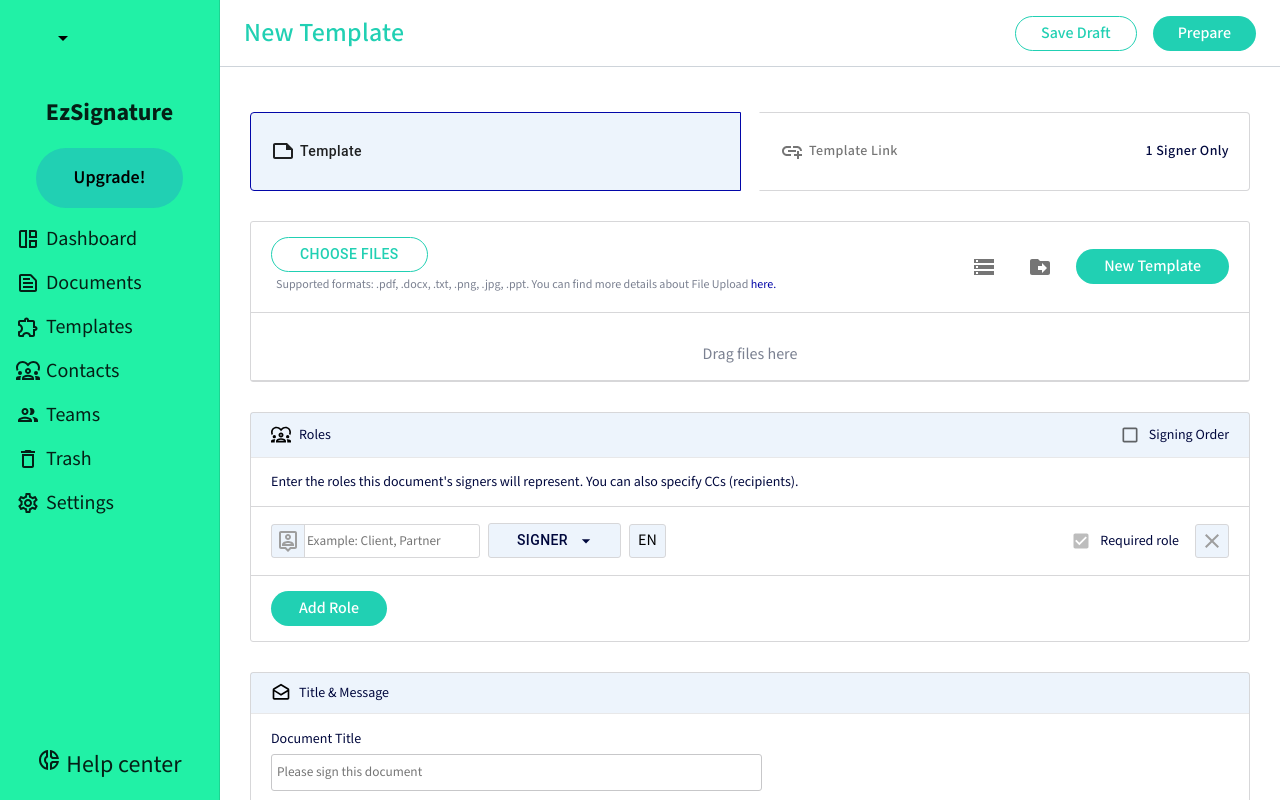
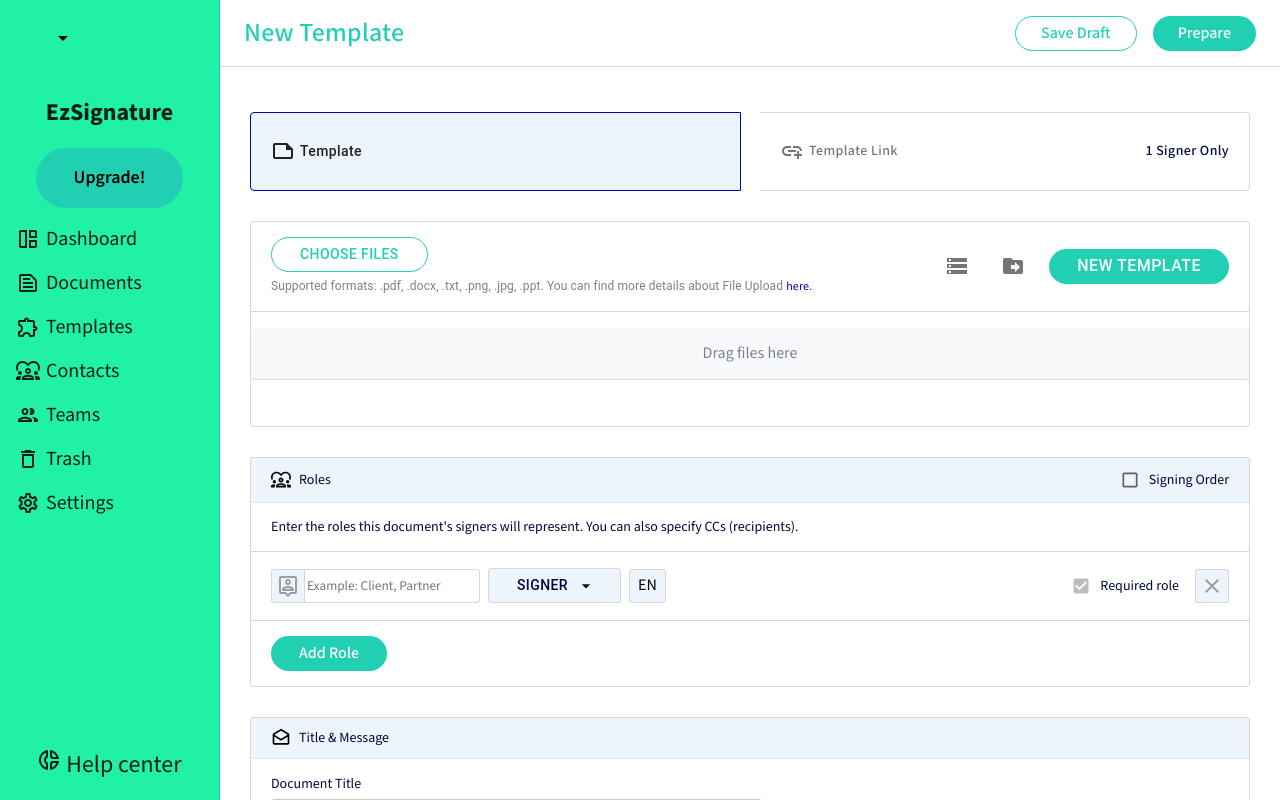
Before and after one commit to asadmehdii/ez-signature, a Next.js app: page /newTemplate in a window 1280 px wide. Shown: the top 800 px of the page. Built offline with nearby package versions, Linux system fonts and the light colour scheme; a web font is replaced by a local one.

Commit message:
newDocument ,NewTemplate,tabsection and contacts

```diff
--- a/src/app/(pages)/newTemplate/page.tsx
+++ b/src/app/(pages)/newTemplate/page.tsx
@@ -1,6 +1,6 @@
 "use client";
 import React, { useState } from "react";
-import { ToggleButtonGroup, ToggleButton, IconButton, Button, Box } from "@mui/material";
+import { ToggleButtonGroup, ToggleButton, IconButton, Button, Box , Typography } from "@mui/material";
 import Checkbox from '@mui/material/Checkbox';
 import Grid from "@mui/material/Grid2";
 import DropBoxIcon from "@mui/icons-material/Storage"; // Placeholder for Dropbox
@@ -13,6 +13,7 @@
 import { grey } from '@mui/material/colors';
 import CustomPopover from "@/app/components/popover";
 import { useRouter } from "next/navigation"; // Use `next/navigation` instead of `next/router`
+import Image from "next/image";
 
 
 export default function NewTemplatePage() {
@@ -24,6 +25,7 @@
   const [availableToStaff, setAvailableToStaff] = useState(false);
   const [lockForStaff, setLockForStaff] = useState(false);
   const router = useRouter(); // Initialize the router from `next/navigation`
+ const [uploadedFiles, setUploadedFiles] = useState([]);
 
   const handleSelectionChange = (event: React.MouseEvent<HTMLElement>, newSelection: string) => {
     if (newSelection) setSelection(newSelection);
@@ -35,6 +37,40 @@
     }
   };
 
+   const readFileAsDataURL = (file) => {
+    return new Promise((resolve, reject) => {
+      const reader = new FileReader();
+      reader.onload = () => resolve(reader.result);
+      reader.onerror = () => reject(new Error('File reading failed'));
+      reader.readAsDataURL(file);
+    });
+  }
+const handleFileUpload = async (event) => {
+  const files = Array.from(event.target.files);
+  console.log("Selected files:", files); // Debugging line
+  if (files.length > 0) {
+    setFile(files[0]);
+  }
+  const filePreviews = await Promise.all(
+    files.map(async (file) => {
+      const base64 = await readFileAsDataURL(file);
+      return {
+        name: file.name,
+        type: file.type,
+        base64,
+        file,
+        preview: base64,
+      };
+    })
+  );
+  setUploadedFiles((prev) => [...prev, ...filePreviews]);
+};
+
+
+
+  const removeFile = (index) => {
+    setUploadedFiles((prev) => prev.filter((_, i) => i !== index));
+  };
   const handleRoleChange = (index: number, value: string) => {
     const newRoles = [...roles];
     newRoles[index].rolename = value;
@@ -46,10 +82,13 @@
   };
 
 const handleSaveDraft = async () => {
+  console.log("File to be uploaded:", file); // Debugging line
+
   if (!file) {
     alert("Please select a file before saving draft.");
     return;
   }
+
   const formData = new FormData();
   formData.append('file', file);
   formData.append('data', JSON.stringify({
@@ -62,7 +101,7 @@
   }));
 
   try {
-      const token = localStorage.getItem("token");
+    const token = localStorage.getItem("token"); // Ensure you have a valid token
     const response = await fetch('http://ezsignature.org/api/template/create', {
       method: 'POST',
       headers: {
@@ -86,6 +125,7 @@
   }
 };
 
+
 const handlePrepareClick = async () => {
   if (!file) {
     alert("Please select a file before saving.");
@@ -103,7 +143,7 @@
   }));
 
   try {
-      const token = localStorage.getItem("token");
+    const token = localStorage.getItem("token"); // Ensure you still have a way to get the token
     const response = await fetch('http://ezsignature.org/api/template/create', {
       method: 'POST',
       headers: {
@@ -117,7 +157,6 @@
       console.log('Saved successfully:', result);
       alert('Saved successfully!');
       router.push("/prepare");
-
     } else {
       const errorText = await response.text();
       console.error('Error saving:', errorText);
@@ -128,6 +167,7 @@
     alert("An error occurred while saving.");
   }
 };
+
 
   return (
     <Topbar
@@ -191,30 +231,190 @@
             borderRadius={"3px"}
             gap={2}
           >
-            <Grid component={"section"} container direction={"row"} padding={"15px 20px"} justifyContent={"space-between"} borderBottom={"1px solid #d7d7d9"}>
-              <Grid component={"div"} container direction={"column"}>
-                <Button component="label"
-                  sx={{ color: "var(--secondary-color)", padding: "0 28px", display: "flex", alignItems: "center", fontWeight: "500", fontSize: "16", borderRadius: "20px", border: "1px solid var(--secondary-color)", height: "35px", width: "fit-content" }}>
+           <Grid
+             container
+             direction="row"
+             padding="15px 20px"
+             justifyContent="space-between"
+             alignItems="center"
+             borderBottom="1px solid #d7d7d9"
+           >
+             <Grid container direction="column">
+               <Button
+                 component="label"
+                 sx={{color: "var(--secondary-color)", padding:"0 28px",  display:"flex", alignItems:"center", fontWeight: "500", fontSize:"16",  borderRadius: "20px", border:"1px solid var(--secondary-color)", height:"35px", width:"fit-content" }}
+               >
                  Choose Files
-                  <input hidden type="file" onChange={handleFileChange} />
+                 <input hidden type="file" multiple onChange={handleFileUpload} />
                </Button>
-                <Text color="rgb(123 129 145)" fontSize="0.75rem" margin={5}>
-                  Supported formats: .pdf, .docx, .txt, .png, .jpg, .ppt. You can find more details about File Upload
-                  <Link href="" style={{ color: "rgb(2 6 168)", fontWeight: "400" }}> here.</Link>
-                </Text>
+               <Typography
+                 color="rgb(123 129 145)"
+                 fontSize="0.75rem"
+                 margin="5px 0 0 0"
+               >
+                 Supported formats: .pdf, .docx, .txt, .png, .jpg, .ppt. You can find
+                 more details about File Upload{" "}
+                 <Link
+                   href="#"
+                   style={{ color: "rgb(2 6 168)", fontWeight: 400 }}
+                 >
+                   here.
+                 </Link>
+               </Typography>
              </Grid>
-              <Grid component={"div"} container alignItems={"center"} gap={2}>
+
+             {/* Cloud Services Section */}
+             <Grid container alignItems="center" gap={2}>
                <IconButton>
                  <DropBoxIcon />
                </IconButton>
                <IconButton>
                  <GoogleDriveIcon />
                </IconButton>
-                <CustomButton color="#fff" fontWeight="500" fontSize={16} borderRadius={20} borderWidth={1} borderColor="var(--secondary-color)" height={"35px"} width={"fit-content"} style={{ padding: "0 28px", display: "flex", alignItems: "center" }}>New Template</CustomButton>
+               <Button
+                 sx={{
+                   color: "#fff",
+                   fontWeight: 500,
+                   fontSize: 16,
+                   borderRadius: 20,
+                   borderWidth: 1,
+                   borderColor: "var(--secondary-color)",
+                   height: "35px",
+                   width: "fit-content",
+                   padding: "0 28px",
+                   display: "flex",
+                   alignItems: "center",
+                   background: "var(--secondary-color)",
+                   transition: "background-color 0.3s ease",
+                   "&:hover": {
+                     backgroundColor: "var(--secondary-color-hover)",
+                   },
+                 }}
+               >
+                 New Template
+               </Button>
              </Grid>
            </Grid>
-            <Grid component={"section"} container direction={"row"} padding={"15px 20px"} justifyContent={"center"} color="rgb(123 129 145)" borderBottom={"1px solid #d7d7d9"}>
+
+           {/* Drag and Drop Section */}
+           <Grid
+             container
+             justifyContent="center"
+             alignItems="center"
+             padding="15px 20px"
+             color="rgb(123 129 145)"
+             borderBottom="1px solid #d7d7d9"
+             sx={{
+               cursor: "pointer",
+               backgroundColor: "#f8f9fa",
+               borderRadius: "4px",
+               "&:hover": {
+                 backgroundColor: "#e9ecef",
+               },
+             }}
+           >
              Drag files here
+           </Grid>
+
+           {/* Uploaded Files Section */}
+           <Grid container direction="row" padding="15px" gap={2}>
+           {uploadedFiles.map((file, index) => {
+             const isImage = file.name.match(/.(jpeg|jpg|png|gif)$/i);
+           const isPDF = file.name.match(/.pdf$/i);
+
+
+           return (
+               <Box
+                 key={index}
+                 sx={{
+                   border: "1px solid #d7d7d9",
+                   borderRadius: "4px",
+                   padding: "10px",
+                   position: "relative",
+                   display: "flex",
+                   flexDirection: "column",
+                   alignItems: "center",
+                   gap: "5px",
+                 }}
+               >
+                    {isImage ? (
+                 <Image
+                   src={file.preview}
+                   alt={file.name}
+                   width={100}
+                   height={100}
+                   style={{
+                     objectFit: "cover",
+                     borderRadius: "4px",
+                   }}
+                 />
+               ) : isPDF ? (
+                 <iframe
+                 src={`${file.preview}#toolbar=0&navpanes=0&scrollbar=0`}
+                 width={100}
+                 height={100}
+                 style={{
+                   border: "none",
+                   overflow: "hidden",
+                 }}
+                 title={file.name}
+               />
+
+
+               ) : (
+                 <Box
+                   width={100}
+                   height={100}
+                   display="flex"
+                   alignItems="center"
+                   justifyContent="center"
+                   sx={{
+                     backgroundColor: "#f0f0f0",
+                     borderRadius: "4px",
+                     fontSize: "12px",
+                     color: "#888",
+                     textAlign: "center",
+                     padding: "5px",
+                   }}
+                 >
+                   No Preview
+                 </Box>
+               )}
+
+
+
+                 <Typography
+                   variant="body2"
+                   sx={{
+                     whiteSpace: "nowrap",
+                     overflow: "hidden",
+                     textOverflow: "ellipsis",
+                     maxWidth: "100px",
+                     textAlign: "center",
+                   }}
+                   title={file.name} // Tooltip on hover
+                 >
+                   {file.name}
+                 </Typography>
+                 <IconButton
+                   sx={{
+                     position: "absolute",
+                     top: "5px",
+                     right: "5px",
+                     background: "#fff",
+                     boxShadow: "0 1px 3px rgba(0,0,0,0.2)",
+                     "&:hover": {
+                       backgroundColor: "#f1f1f1",
+                     },
+                   }}
+                   size="small"
+                   onClick={() => removeFile(index)}
+                 >
+                   ✕
+                 </IconButton>
+               </Box>
+               );
+            })}
            </Grid>
           </Grid>
 
```
Also changed, not shown: src/app/(pages)/contacts/newContact/page.tsx (+6 -1 lines), src/app/(pages)/contacts/page.tsx (+22 -25 lines), src/app/(pages)/newDocument/page.tsx (+0 -7 lines), src/app/components/tabSection/index.tsx (+19 -2 lines). Lines whose indentation alone changed are shown as unchanged.
